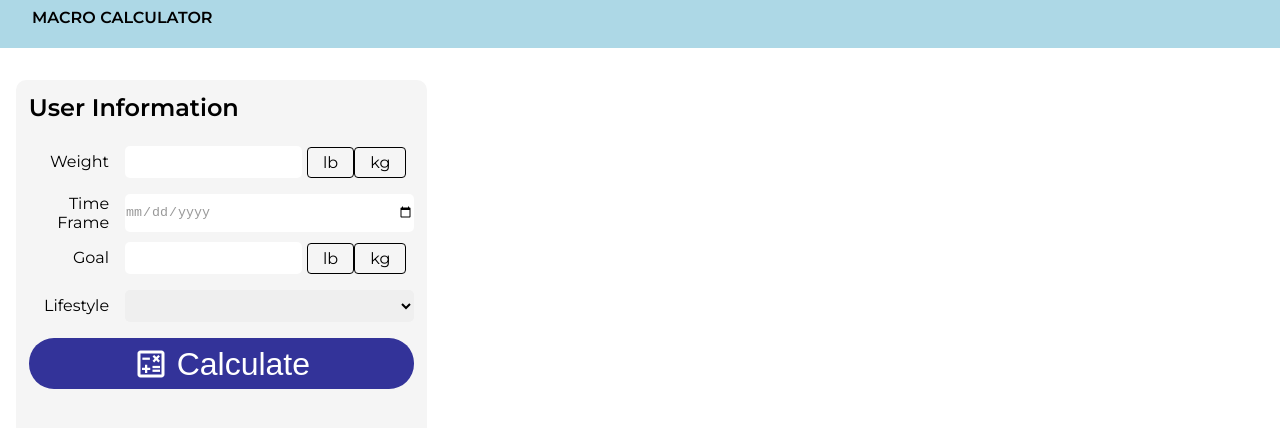
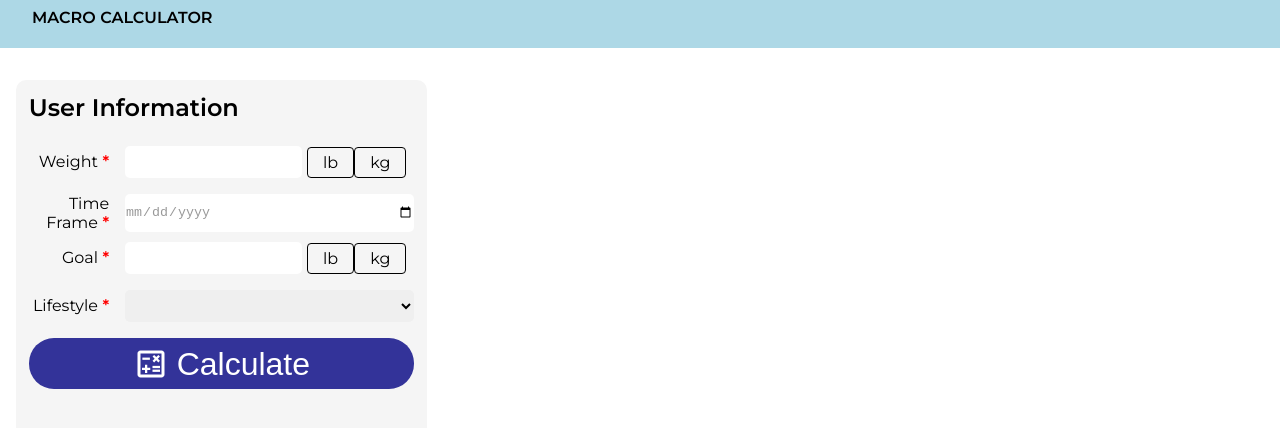
Before and after one commit to NJain0001/macro-calculator-angular, an Angular app: page /#/calculator in a window 1280 px wide. Shown: the top 428 px of the page. Built offline with nearby package versions, Linux system fonts and the light colour scheme.

Commit message:
adding required asterisk. will add validation in a later commit

```diff
--- a/src/calculator/calculator.component.css
+++ b/src/calculator/calculator.component.css
@@ -1,3 +1,14 @@
+
+input, select {
+    border-radius: 5px;
+    outline: none;
+    border: none;
+}
+
+h2 {
+    margin-bottom: 1em;
+}
+
 .wrapper {
     display: grid;
     grid-template-rows: 1fr 2fr;
@@ -14,9 +25,6 @@
     background-color: #f5f5f5;
 }
 
-h2 {
-    margin-bottom: 1em;
-}
 .user-form {
     height: 40vh;
     font-size: 1em;
@@ -36,12 +44,6 @@ h2 {
     text-align: right;
     margin-right: 1em;
     align-self: center;
-}
-
-.form-control  input, select {
-    border-radius: 5px;
-    outline: none;
-    border: none;
 }
 
 .result-section {
@@ -159,7 +161,24 @@ h2 {
     color: white;
 }
 
+label.required:after {
+    content: " *";
+    color: red;
+    font-weight: bold;
+}
 
+/* validation css */
+input[required].ng-valid,
+select.ng-valid {
+    border-left: 5px solid green;
+}
+
+input.ng-invalid.ng-dirty,
+select.ng-invalid.ng-dirty {
+    border-left: 5px solid red;
+}
+
+/* different screen sizes */
 @media screen and (min-width: 600px) {
     .wrapper {
         margin: 0 4em;
--- a/src/calculator/calculator.component.html
+++ b/src/calculator/calculator.component.html
@@ -3,9 +3,9 @@
     <h2>User Information</h2>
     <form #userDataForm="ngForm" (ngSubmit) = "calculateMacros(userDataForm)" class="user-form">
       <div class="form-control">
-        <label for="weight">Weight</label>
+        <label for="weight" class="required">Weight</label>
         <div class="weight-units">
-          <input type="number" id="weight" name="weight" ngModel required/>
+          <input required type="number" id="weight" name="weight" pattern="^[+]?\d+([.]\d+)?$" ngModel/>
           <div class="radio-toolbar">
             <input id="weight-lb" type="radio" name="weightUnits" value="lb" ngModel />
             <label for="weight-lb">lb</label>
@@ -16,14 +16,14 @@
       </div>
 
       <div class="form-control">
-        <label for="time-frame">Time Frame</label>
-        <input type="date" id="time-frame" name="timeFrame" ngModel />
+        <label for="time-frame" class="required">Time Frame</label>
+        <input type="date" id="time-frame" name="timeFrame" ngModel required />
       </div>
 
       <div class="form-control">
-        <label for="weight-goal">Goal</label>
+        <label for="weight-goal" class="required">Goal</label>
         <div class=weight-units>
-          <input type="number" id="weight-goal" name="weightGoal" ngModel />
+          <input type="number" id="weight-goal" name="weightGoal" pattern="^[+]?\d+([.]\d+)?$" ngModel required />
           <div class="radio-toolbar">
             <input id="goalWeight-lb" type="radio" name="goalWeightUnits" value="lb" ngModel />
             <label for="goalWeight-lb">lb</label>
@@ -34,8 +34,8 @@
       </div>
 
       <div class="form-control">
-        <label for="weight-multiplier">Lifestyle</label>
-        <select name="weightMultiplier" ngModel>
+        <label for="weight-multiplier" class="required">Lifestyle</label>
+        <select name="weightMultiplier" ngModel required>
           <option *ngFor="let lifestyle of lifestyleOptions" [value]="lifestyle.Multiplier">
             {{lifestyle.Name}}
           </option>
```
